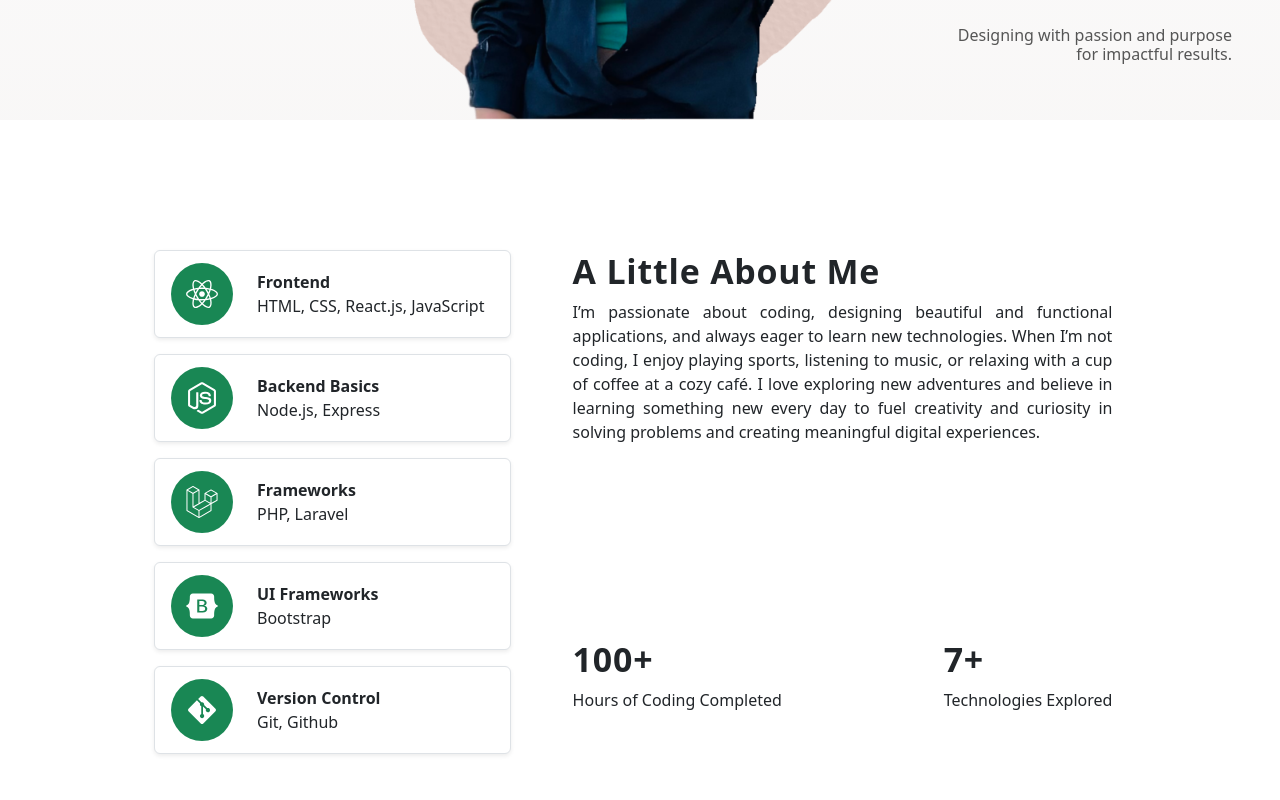
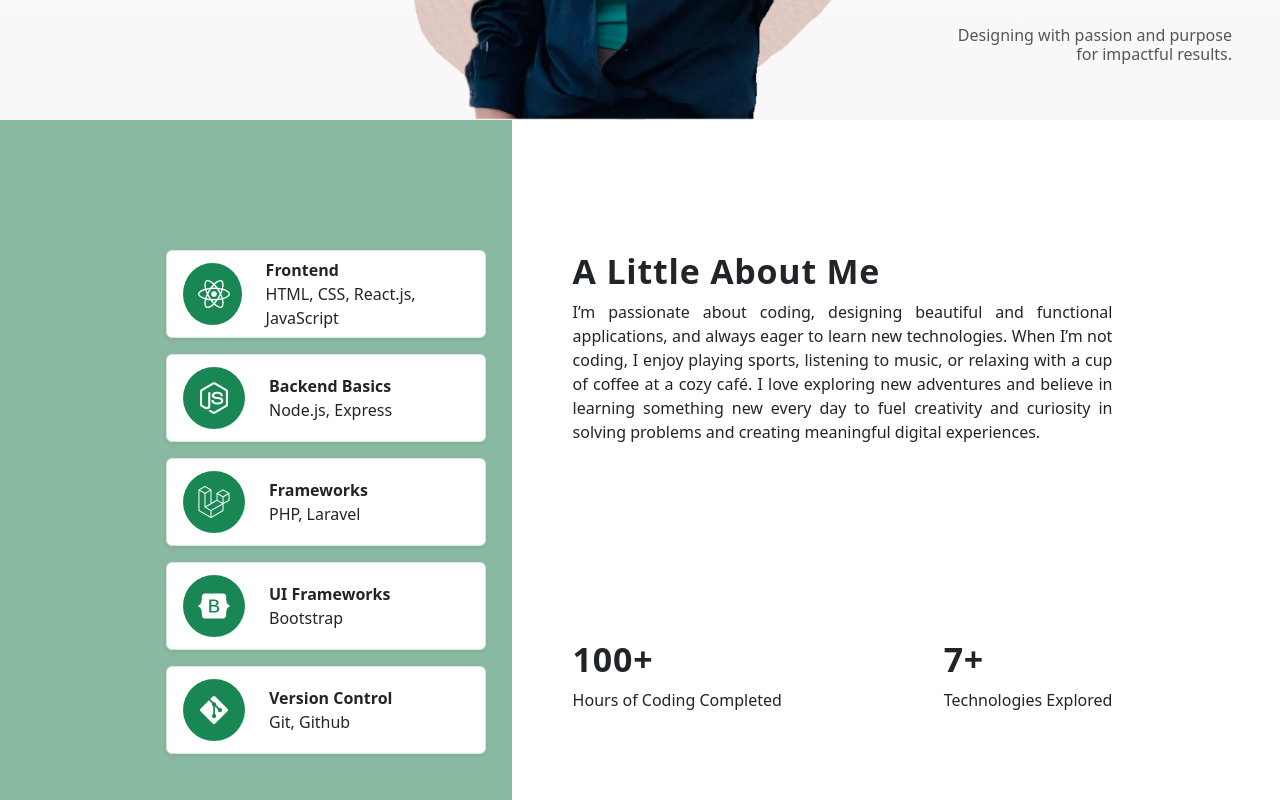
Before and after one commit to Parisa7422/Portfolio-v2, a React (Vite) app: page / in a window 1280 px wide. Shown: the part 680-1480 px from the top of the page. Built offline with nearby package versions, Linux system fonts and the light colour scheme.

Commit message:
change the style of about section

```diff
--- a/src/components/About/About.css
+++ b/src/components/About/About.css
@@ -1,6 +1,7 @@
 .about-section{
     padding: .1em;
     background-color: #fff;
+    position: relative;
 }
 .about-header__description{
     text-align: justify;
@@ -8,6 +9,7 @@
 
 .card-container{
     background-color: #fff;
+    max-width: 20rem;
     height: 5.5rem;
 }
 
@@ -21,10 +23,22 @@
     width: 75%;
     height: auto;
     margin: 0 auto;
+    position: relative;
 }
 
 .react-icons{
     font-size: 2em;
+}
+
+.skills-container::before{
+    content: "";
+    background-color: #89baa1;
+    position: absolute; /* Stretches to the left */
+    top:0;
+    bottom: 0; /* Aligns to the bottom */
+    left: 0; /* Aligns to the left */
+    width: 40%; /* Adjust as needed to control its width */
+    z-index: 0;
 }
 
 @media (min-width: 768px){
--- a/src/components/About/About.jsx
+++ b/src/components/About/About.jsx
@@ -80,8 +80,8 @@ function About() {
               </div>
             </div>
           </div>
-          <div className="col-md-5 mt-5 mt-md-0 p-0">
-            <div className="sample-container d-flex flex-column justify-content-between align-items-center">
+          <div className="skills-container col-md-5 mt-5 mt-md-0">
+            <div className="sample-container d-flex flex-column justify-content-between align-items-start">
               {cards.map((item) => (
                 <Card
                   key={item.id}
--- a/src/components/Resume/Resume.css
+++ b/src/components/Resume/Resume.css
@@ -1,6 +1,6 @@
 .job-position-container{
     padding: .1em;
-    background-color: #f8f7f1;
+    background: linear-gradient(#fff, #dcd5d3);
 }
 
 .job-position-box{
```
